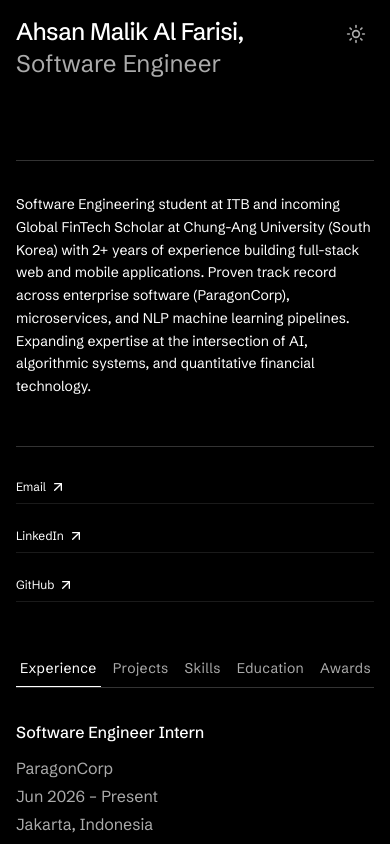
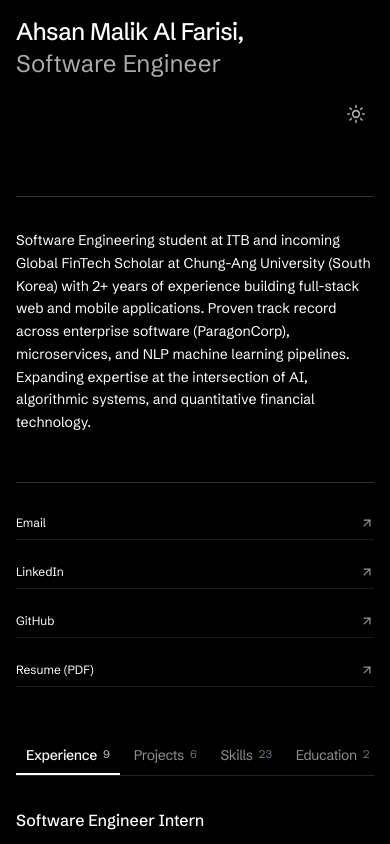
Before and after one commit to ahsuunn/portfolio, a Next.js app: page / in a window 390 px wide. Shown: the top 844 px of the page. Built offline with nearby package versions, Linux system fonts and the light colour scheme.

Commit message:
style(section): add numbers in section tab

```diff
--- a/app/components/Header.tsx
+++ b/app/components/Header.tsx
@@ -1,3 +1,4 @@
+import HeaderStatus from './HeaderStatus';
 import ThemeToggle from './ThemeToggle';
 
 interface Props {
@@ -10,7 +11,7 @@ export default function Header({ name, title }: Props) {
   const lastName = rest.join(' ');
 
   return (
-    <header className="flex justify-between items-start mb-20 md:mb-32">
+    <header className="flex flex-col sm:flex-row sm:justify-between sm:items-start gap-4 mb-16 md:mb-24">
       <div>
         <h1 className="text-2xl md:text-3xl font-medium tracking-tight">
           {firstName} {lastName},
@@ -19,7 +20,7 @@ export default function Header({ name, title }: Props) {
           {title}
         </p>
       </div>
-      <div className="flex items-center gap-4">
+      <div className="flex items-center gap-3 sm:gap-4 self-end sm:self-start">
         <ThemeToggle />
       </div>
     </header>
--- a/app/components/ProjectsSection.tsx
+++ b/app/components/ProjectsSection.tsx
@@ -101,9 +101,9 @@ export default function ProjectsSection({ projects }: Props) {
                       return (
                         <span
                           key={tech}
-                          className="max-w-full inline-flex items-center gap-1.5 rounded-md border border-gray-200 dark:border-white/20 px-2 py-1 text-[11px] text-gray-700 dark:text-[#ABABAB] whitespace-normal wrap-break-word"
+                          className="max-w-full inline-flex items-center gap-1.5 rounded-md border border-black/8 dark:border-white/15 px-2 py-1 text-[11px] text-gray-700 dark:text-[#ABABAB] bg-black/[0.01] dark:bg-white/[0.02] hover:border-black/30 dark:hover:border-white/40 hover:bg-black/[0.03] dark:hover:bg-white/[0.06] hover:text-black dark:hover:text-white transition-all whitespace-normal wrap-break-word font-medium"
                         >
-                          <Icon size={12} className="text-black dark:text-white" />
+                          <Icon size={12} className="text-black/80 dark:text-white/80" />
                           {tech}
                         </span>
                       );
--- a/app/components/SectionsTabs.tsx
+++ b/app/components/SectionsTabs.tsx
@@ -1,5 +1,6 @@
 'use client';
 
+import { motion } from 'framer-motion';
 import { useMemo } from 'react';
 import { usePathname, useRouter, useSearchParams } from 'next/navigation';
 import ExperienceSection from './ExperienceSection';
@@ -51,6 +52,15 @@ export default function SectionsTabs({ jobs, projects, skills, education, awards
     ? searchParams.get('section')
     : 'experience';
 
+  const tabCounts: Record<SectionTabId, number | null> = useMemo(() => ({
+    experience: jobs.length,
+    projects: projects.length,
+    skills: skills.hardSkills.length,
+    education: education.length,
+    awards: awards.length,
+    research: research.length,
+  }), [awards.length, education.length, jobs.length, projects.length, research.length, skills.hardSkills.length]);
+
   const activePanel = useMemo(() => {
     switch (activeTab) {
       case 'experience':
@@ -78,15 +88,17 @@ export default function SectionsTabs({ jobs, projects, skills, education, awards
 
   return (
     <div>
-      <div className="sticky top-0 z-20 w-full pt-4 lg:pt-0 mb-8 bg-white dark:bg-black">
+      <div className="sticky top-0 z-20 w-full pt-4 lg:pt-0 mb-8 bg-white/90 dark:bg-black/90 backdrop-blur-sm">
         <div className="w-full overflow-x-auto [scrollbar-width:none] [-ms-overflow-style:none] [&::-webkit-scrollbar]:hidden">
           <div
-            className="inline-flex w-max min-w-full items-center gap-2 sm:gap-3 border-b border-black/20 dark:border-white/20"
+            className="inline-flex w-max min-w-full items-center gap-1 sm:gap-2 border-b border-black/10 dark:border-white/15"
             role="tablist"
             aria-label="Portfolio sections"
           >
             {sectionTabIds.map((tabId) => {
               const selected = activeTab === tabId;
+              const count = tabCounts[tabId];
+
               return (
                 <button
                   key={tabId}
@@ -96,13 +108,34 @@ export default function SectionsTabs({ jobs, projects, skills, education, awards
                   aria-selected={selected}
                   aria-controls={`panel-${tabId}`}
                   onClick={() => handleTabChange(tabId)}
-                  className={`shrink-0 px-1 sm:px-1.5 py-2 text-sm tracking-wide transition-colors duration-200 border-b ${
+                  className={`relative shrink-0 px-2.5 py-2.5 text-sm tracking-tight transition-colors duration-200 ${
                     selected
-                      ? 'text-black dark:text-white border-black dark:border-white'
-                      : 'text-gray-600 dark:text-[#ABABAB] border-transparent hover:text-black dark:hover:text-white'
+                      ? 'text-black dark:text-white font-medium'
+                      : 'text-gray-500 dark:text-[#8E8E8E] hover:text-black dark:hover:text-white'
                   } focus-visible:outline-none focus-visible:ring-2 focus-visible:ring-black/60 dark:focus-visible:ring-white/60`}
                 >
-                  {tabLabels[tabId]}
+                  <span className="flex items-center gap-1.5">
+                    {tabLabels[tabId]}
+                    {count !== null && (
+                      <span
+                        className={`text-[11px] tabular-nums transition-opacity ${
+                          selected
+                            ? 'text-black/70 dark:text-white/70'
+                            : 'text-gray-400 dark:text-gray-500'
+                        }`}
+                      >
+                        {count}
+                      </span>
+                    )}
+                  </span>
+
+                  {selected && (
+                    <motion.div
+                      layoutId="activeTabUnderline"
+                      className="absolute bottom-0 left-0 right-0 h-[2px] bg-black dark:bg-white"
+                      transition={{ type: 'spring', stiffness: 380, damping: 30 }}
+                    />
+                  )}
                 </button>
               );
             })}
--- a/app/components/Sidebar.tsx
+++ b/app/components/Sidebar.tsx
@@ -9,6 +9,7 @@ export default function Sidebar({ bio, email, linkedin, github }: Props) {
     { label: "Email", href: `mailto:${email}` },
     { label: 'LinkedIn', href: linkedin },
     { label: 'GitHub', href: github },
+    { label: 'Resume (PDF)', href: '/Ahsan Malik Al Farisi_CV.pdf' },
   ];
 
   return (
@@ -27,12 +28,12 @@ export default function Sidebar({ bio, email, linkedin, github }: Props) {
             <Link
               key={label}
               href={href}
-              target={href.startsWith('http') ? '_blank' : undefined}
-              rel={href.startsWith('http') ? 'noopener noreferrer' : undefined}
-              className="group flex items-center py-2 gap-1 border-b border-black/8 dark:border-white/10 hover:text-gray-600 dark:hover:text-gray-300"
+              target={href.startsWith('http') || href.endsWith('.pdf') ? '_blank' : undefined}
+              rel={href.startsWith('http') || href.endsWith('.pdf') ? 'noopener noreferrer' : undefined}
+              className="group flex items-center justify-between py-2 border-b border-black/8 dark:border-white/10 hover:text-gray-600 dark:hover:text-gray-300 transition-colors"
             >
               <span>{label}</span>
-              <ArrowUpRight className="w-4 h-4" />
+              <ArrowUpRight className="w-3.5 h-3.5 opacity-60 group-hover:opacity-100 group-hover:translate-x-0.5 group-hover:-translate-y-0.5 transition-all duration-200" />
             </Link>
           ))}
         </div>
--- a/app/components/SkillsSection.tsx
+++ b/app/components/SkillsSection.tsx
@@ -4,7 +4,7 @@ import {
   SiReact, SiFlutter, SiFirebase, SiNodedotjs, SiPrisma,
   SiPostgresql, SiMysql, SiRedis, SiDocker, SiPython, SiGit, SiCplusplus,
   SiPytorch, SiHuggingface, SiOnnx, SiHono, SiDrizzle, SiDart,
-  SiApachekafka, SiReactquery,
+  SiReactquery,
 } from 'react-icons/si';
 import { DiJava } from 'react-icons/di';
 import type { IconType } from 'react-icons';
@@ -37,7 +37,6 @@ const hardSkillIcons: Record<string, IconType> = {
   'C / C++': SiCplusplus,
   'Git': SiGit,
   'TanStack Query': SiReactquery,
-  'Apache Kafka': SiApachekafka,
   'PyTorch': SiPytorch,
   'Hugging Face': SiHuggingface,
   'ONNX Runtime': SiOnnx,
--- a/content/skills.mdx
+++ b/content/skills.mdx
@@ -18,7 +18,6 @@ hardSkills:
   - PostgreSQL
   - MySQL
   - Redis
-  - Apache Kafka
   - Docker
   - PyTorch
   - Hugging Face
```
